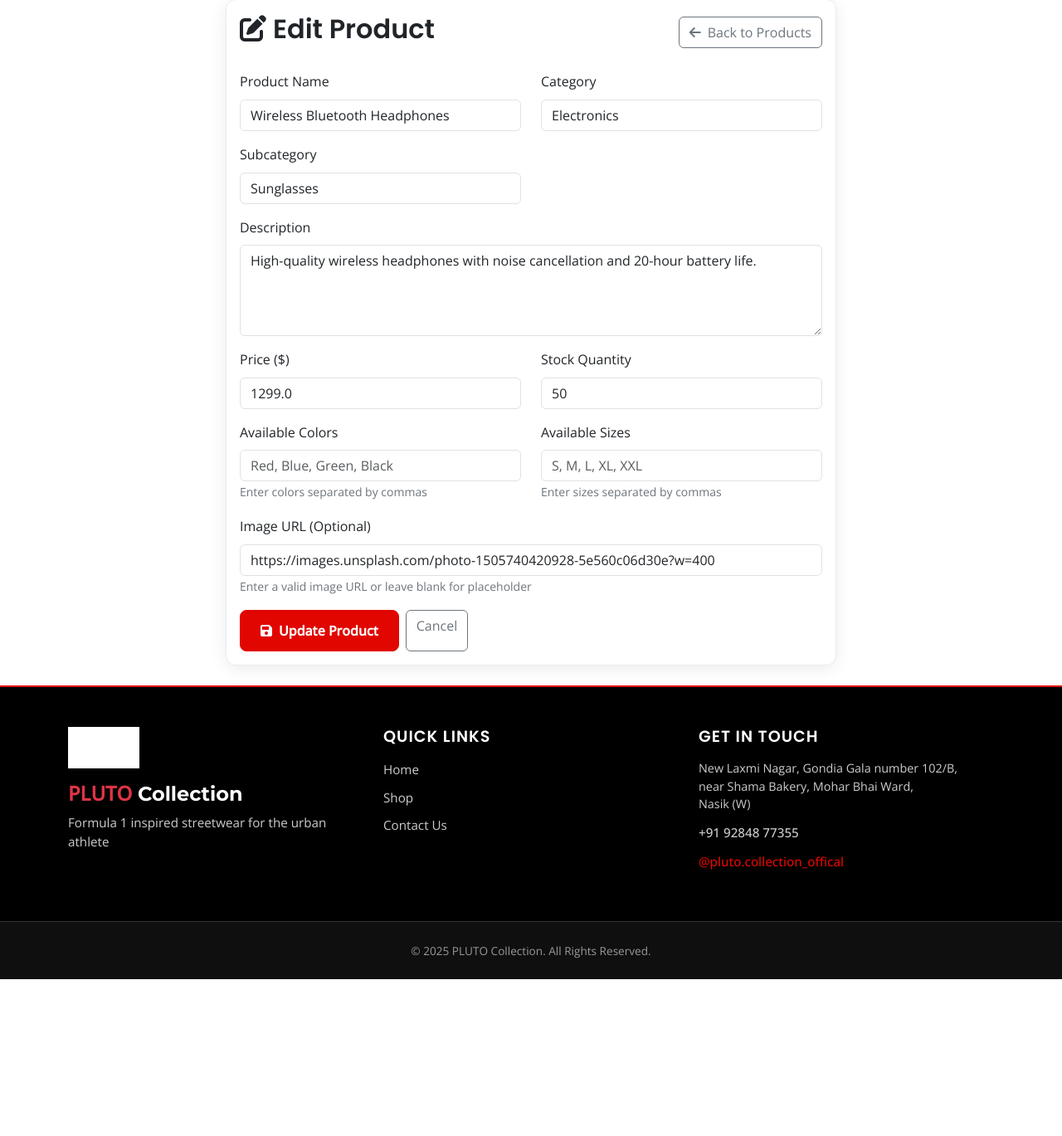
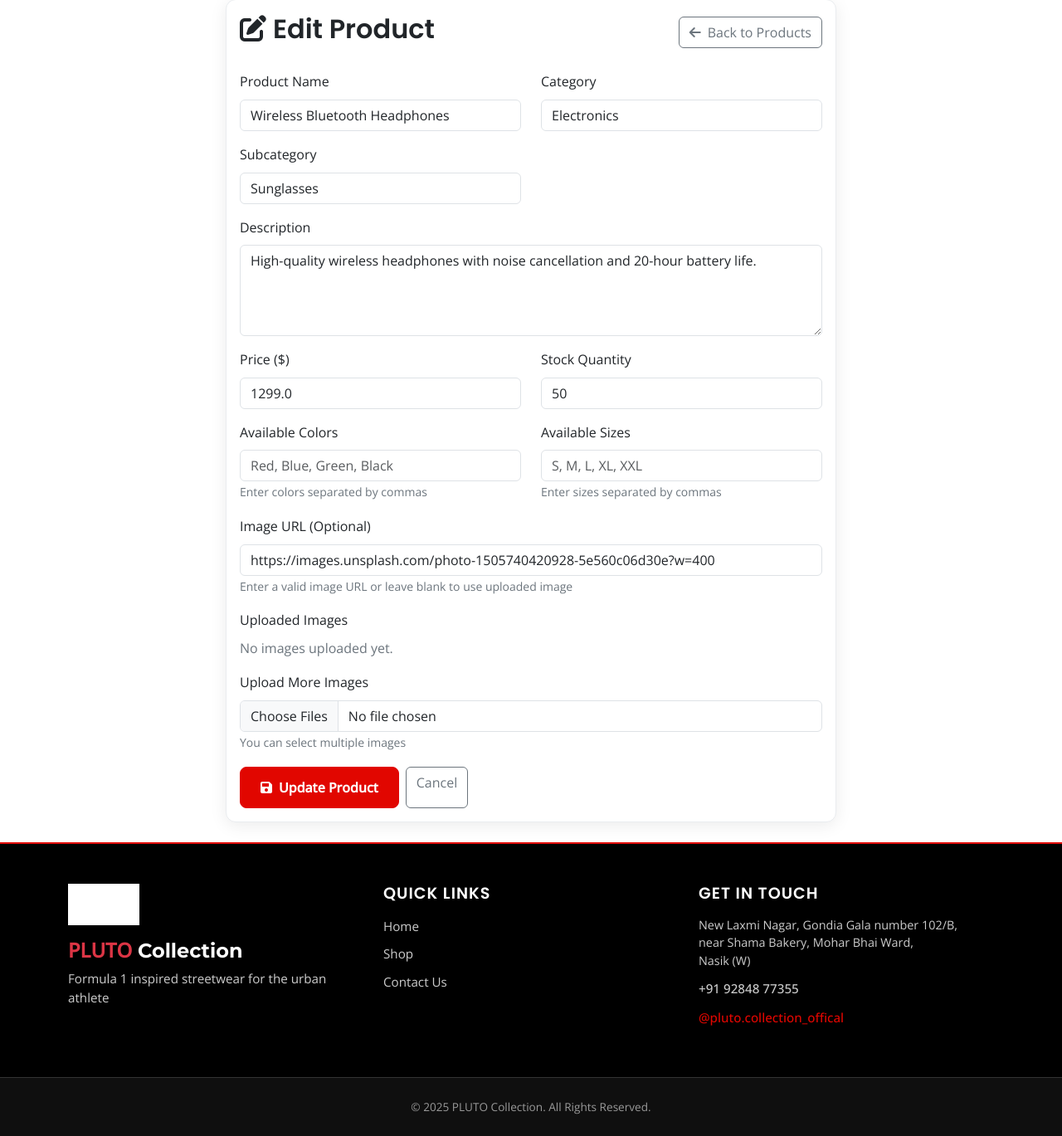
Before and after one commit to sank4512/plutocollection.in, a Flask app: template plutonew/VelocityThreads/templates/admin/edit_product.html in a window 1280 px wide. Shown: the part 92-1461 px from the top of the page at 83% size. Before the commit the page ends 1272 px from the top, so only its background shows below. Run offline with Flask 3, Linux system fonts and the light colour scheme; the template is opened without the code that fills it: values that come from a table or form of the project are taken from there, others are empty; data comes from the database, SQL or seed files in the repository.

Commit message:
Update edit_product.html

```diff
--- a/plutonew/VelocityThreads/templates/admin/edit_product.html
+++ b/plutonew/VelocityThreads/templates/admin/edit_product.html
@@ -16,7 +16,7 @@
                     </a>
                 </div>
 
-                <form method="POST">
+                <form method="POST" enctype="multipart/form-data">
                     <div class="row">
                         <div class="col-md-6 mb-3">
                             <label for="name" class="form-label">Product Name</label>
@@ -96,7 +96,30 @@
                         <label for="image_url" class="form-label">Image URL (Optional)</label>
                         <input type="url" class="form-control" id="image_url" name="image_url"
                                value="{{ product.image_url or '' }}" placeholder="https://example.com/image.jpg">
-                        <small class="form-text text-muted">Enter a valid image URL or leave blank for placeholder</small>
+                        <small class="form-text text-muted">Enter a valid image URL or leave blank to use uploaded image</small>
+                    </div>
+
+                    <div class="mb-3">
+                        <label class="form-label">Uploaded Images</label>
+                        {% if product.images %}
+                        <div class="d-flex flex-wrap gap-2 mb-2">
+                            {% for img in product.images %}
+                            <div class="position-relative" style="display:inline-block;">
+                                <img src="{{ img.image_path }}" alt="{{ product.name }} image {{ loop.index }}" style="height:80px;width:80px;object-fit:cover;border-radius:6px;border:1px solid #e9ecef;" />
+                                <form method="POST" action="{{ url_for('admin_delete_product_image', product_id=product.id, image_id=img.id) }}" style="position:absolute;top:-8px;right:-8px;">
+                                    <button class="btn btn-sm btn-danger" onclick="return confirm('Delete this image?')">
+                                        <i class="fas fa-times"></i>
+                                    </button>
+                                </form>
+                            </div>
+                            {% endfor %}
+                        </div>
+                        {% else %}
+                        <p class="text-muted">No images uploaded yet.</p>
+                        {% endif %}
+                        <label for="images" class="form-label">Upload More Images</label>
+                        <input type="file" class="form-control" id="images" name="images" multiple accept="image/*">
+                        <small class="form-text text-muted">You can select multiple images</small>
                     </div>
 
                     <div class="d-flex gap-2">
```
